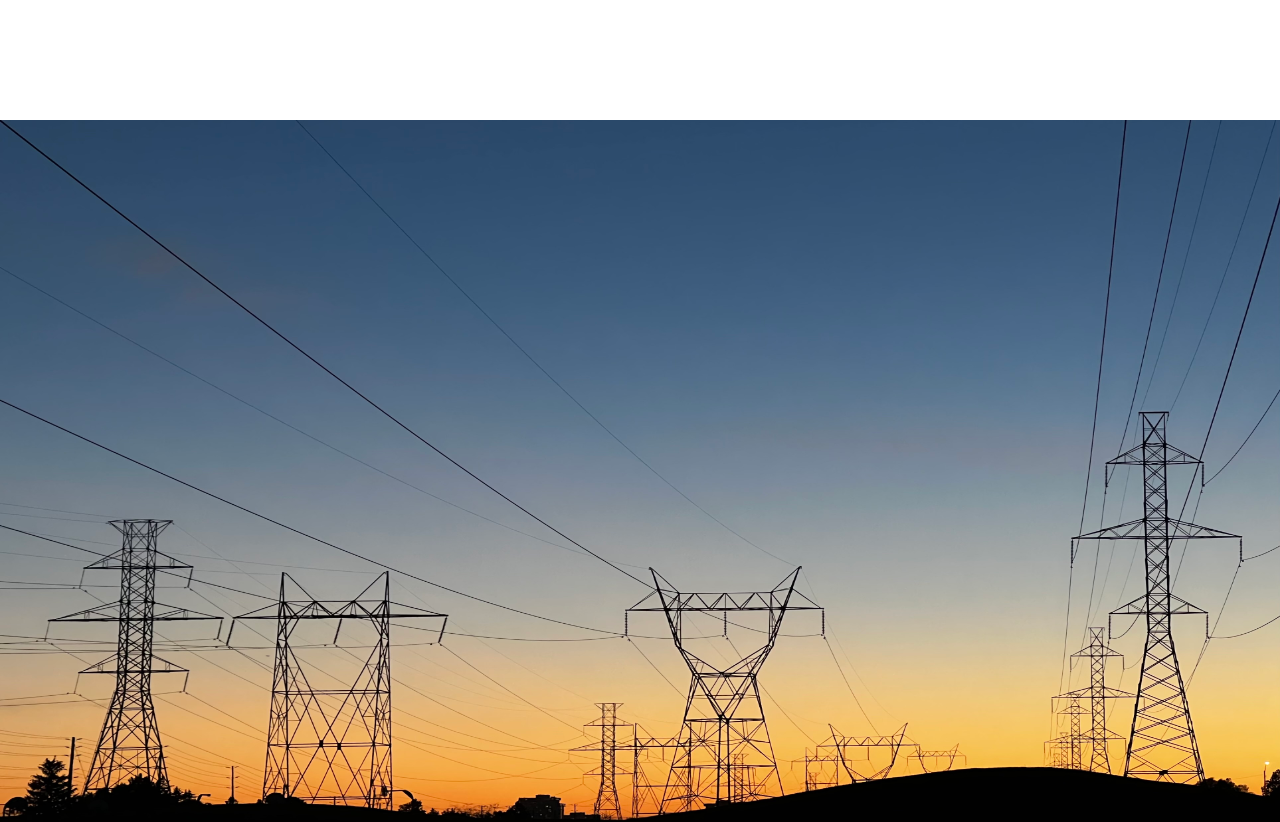
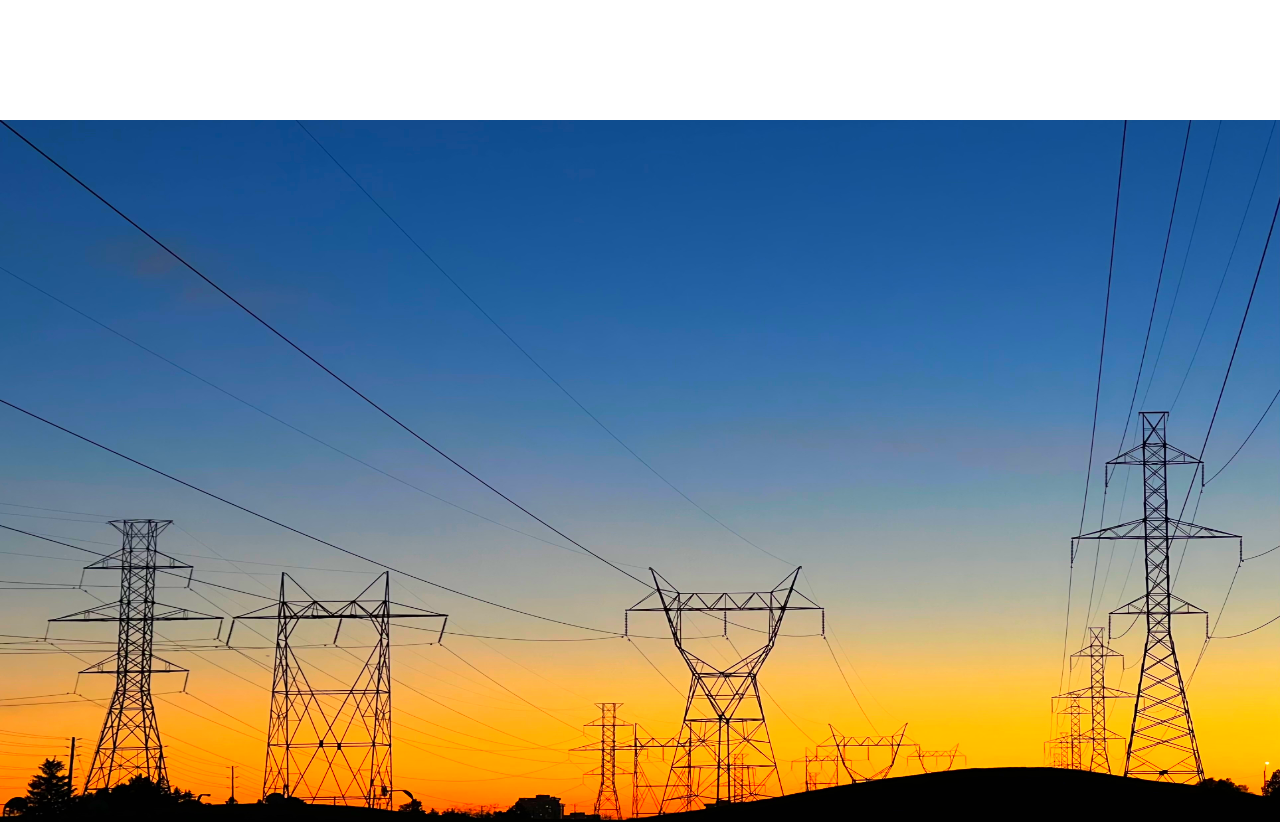
Before and after one commit to ryanpunwasi/portfolio, a React (Create React App) app: page / in a window 1280 px wide. Shown: the part 1480-2302 px from the top of the page. Built offline with nearby package versions, Linux system fonts and the light colour scheme.

Commit message:
feat: add parallax effect to background images

```diff
--- a/src/components/ScrollAnimation.jsx
+++ b/src/components/ScrollAnimation.jsx
@@ -18,7 +18,7 @@ function ScrollAnimation(props) {
       );
 
       const sat = Math.min(100, Math.max(0, percentage / 100));
-      setSaturation(sat * 2);
+      setSaturation(sat * 4);
     };
     window.addEventListener("scroll", handleScroll);
   }, []);
@@ -28,6 +28,7 @@ function ScrollAnimation(props) {
         backgroundImage: `url('${props.image}')`,
         backgroundSize: "100% 100%",
         backgroundBlendMode: `${props.blendMode || "multiply"}`,
+        backgroundAttachment: "fixed",
         filter: `saturate(${saturation})`,
       }}
       id={props.id}
--- a/src/components/Section.jsx
+++ b/src/components/Section.jsx
@@ -8,6 +8,7 @@ function Section(props) {
           backgroundImage: `url('${props.image}')`,
           backgroundSize: "100% 100%",
           backgroundBlendMode: `${props.blendMode || "multiply"}`,
+          backgroundAttachment: "fixed",
         }}
         className={styles.section}
         id={props.id}
```
